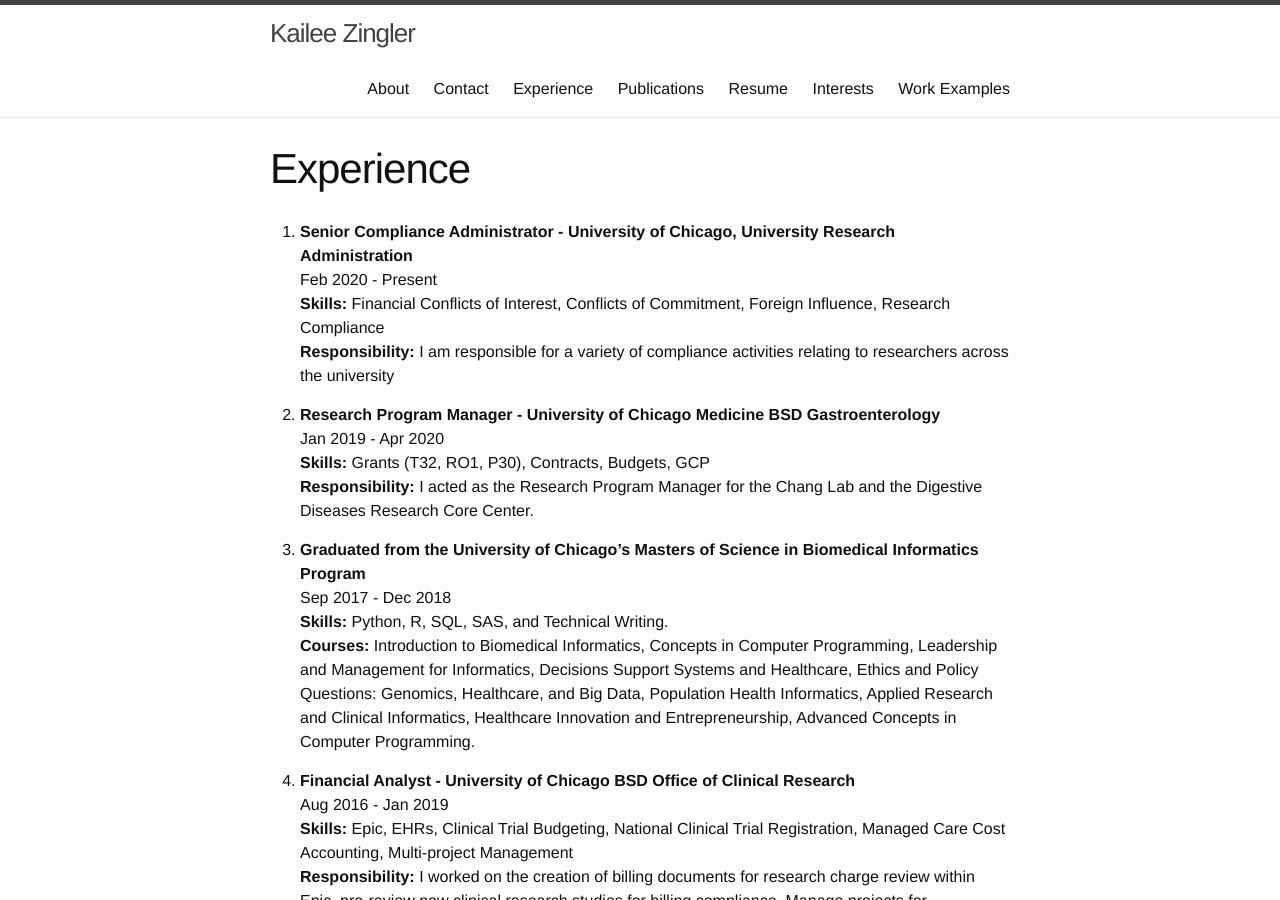
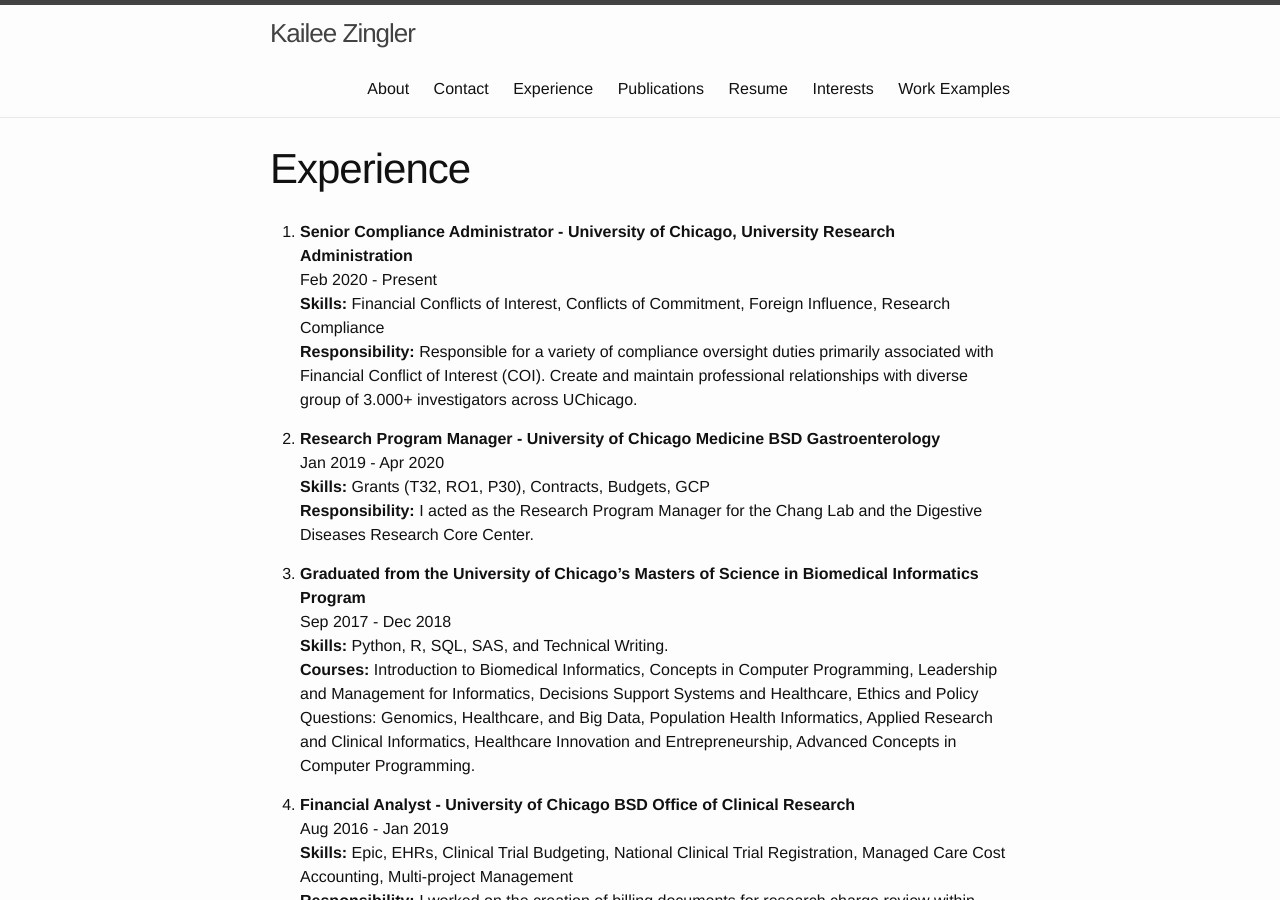
Before and after one commit to kzingler/kzingler.github.io, a Jekyll site: the page built from experience.md, in a window 1280 px wide and 900 px high. Built offline with Jekyll 4.4.1, drawn with Linux system fonts in a browser that asks for light colours; some of the changed text lies outside the part shown.

Commit message:
Update experience.md

```diff
--- a/experience.md
+++ b/experience.md
@@ -6,7 +6,7 @@
 1. **Senior Compliance Administrator - University of Chicago, University Research Administration**
 Feb 2020 - Present
 **Skills:** Financial Conflicts of Interest, Conflicts of Commitment, Foreign Influence, Research Compliance
-**Responsibility:** I am responsible for a variety of compliance activities relating to researchers across the university
+**Responsibility:**  Responsible for a variety of compliance oversight duties primarily associated with Financial Conflict of Interest (COI). Create and maintain professional relationships with diverse group of 3.000+ investigators across UChicago.
 
 
 2. **Research Program Manager - University of Chicago Medicine BSD Gastroenterology**
@@ -86,4 +86,4 @@
 10. **Dual Enrollment Credits earned from Central New Mexico Community College**
 Aug 2010 - May 2012
 **Courses:** Macroeconomics, Elementary French, Intro to Computers, Intro to Physics, Physics 1, Modern Latin American History, Logic and Critical Thinking, Trigonometry, U.S. Politics, Environmental Science, Living World Religions
-**AP Credits:** World History, U.S. History, English and Composition
+**AP Credits:** World History, U.S. History, English Language and Composition, English Literature and Composition
```
